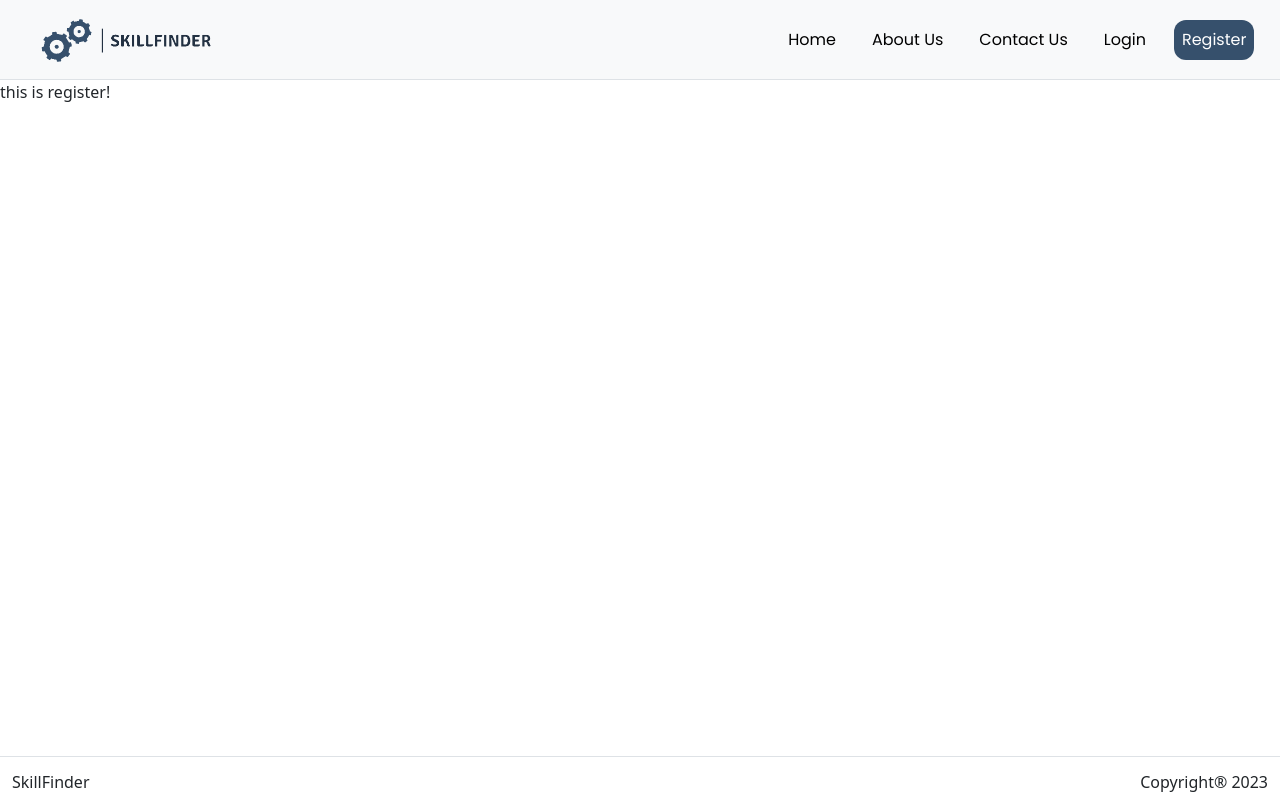
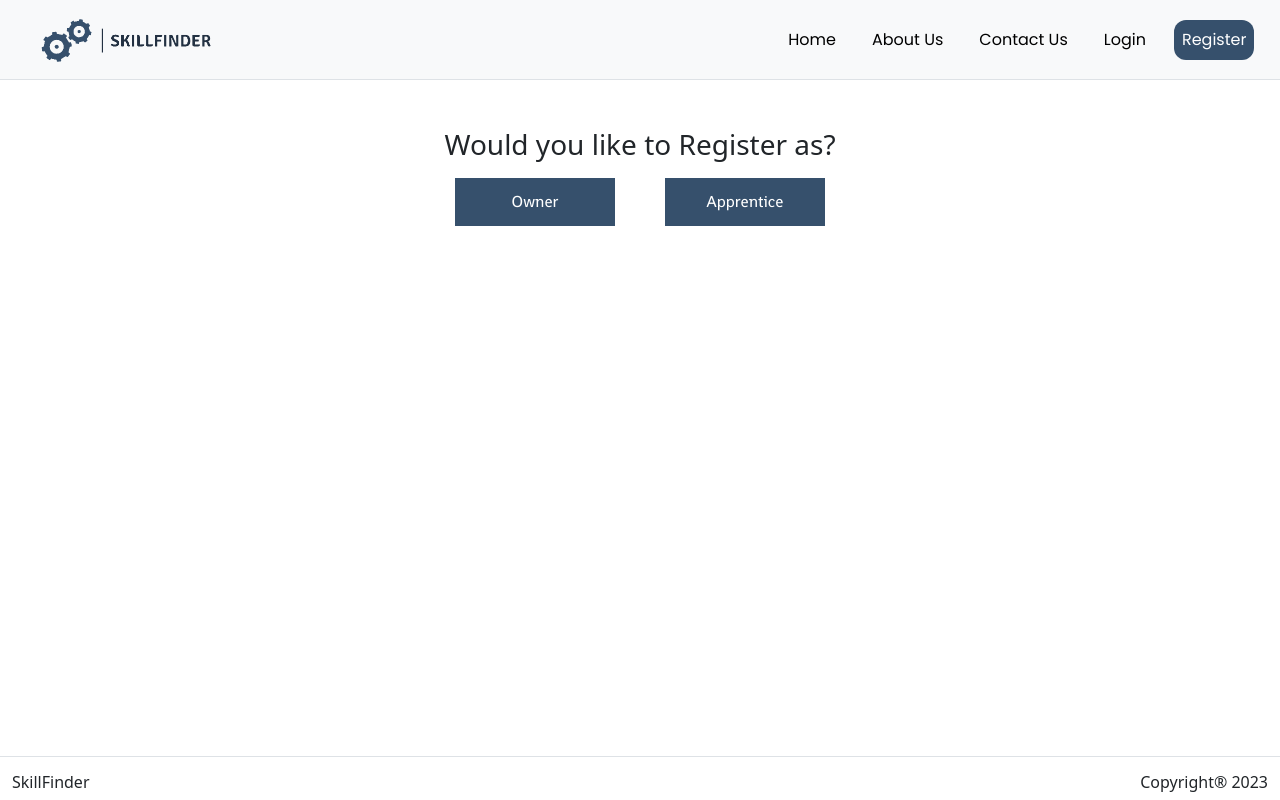
Before and after one commit to MohamadThaine/SkillFinder, a React (Create React App) app in the folder client/: page /Register in a window 1280 px wide. Built offline with nearby package versions, Linux system fonts and the light colour scheme.

Commit message:
start working in register page

```diff
--- /dev/null
+++ b/client/src/Assets/Styles/Register.css
@@ -0,0 +1,17 @@
+@font-face {
+    font-family: 'Shanti';
+    src: url(../Fonts/Shanti-Regular.ttf);
+}
+
+.register-type-btn{
+    border: none;
+    background-color: #36506C;
+    width: 10rem;
+    height: 3rem;
+    font-family: 'Shanti';
+    color: white;
+}
+
+.register-type-btn:nth-child(2){
+    margin-left: 50px;
+}
--- a/client/src/Pages/Register.js
+++ b/client/src/Pages/Register.js
@@ -1,7 +1,39 @@
+import { useState } from "react"
+import '../Assets/Styles/Register.css'
+
 function Register(){
+    const [isOwner, setIsOwner] = useState('');
+    return(
+        <div className="container text-center mt-5">
+            <h3>Would you like to Register as?</h3>
+            <div className="row mt-3 d-flex justify-content-center">
+                <button className="col-md-5 register-type-btn" onClick={() => setIsOwner('true')}>
+                    Owner
+                </button>
+                <button className="col-md-5 register-type-btn" onClick={() => setIsOwner('false')}>
+                    Apprentice
+                </button>
+            </div>
+            <div className="row mt-5">
+                {isOwner == 'true' && <RegisterForOwner />}
+                {isOwner == 'false' && <RegisterForApprentice />}
+            </div>
+        </div>
+    )
+}
+
+const RegisterForOwner = ({inputs}) => {
     return(
         <>
-         this is register!
+         Register For Owner
+        </>
+    )
+}
+
+const RegisterForApprentice = ({inputs}) => {
+    return(
+        <>
+         Register For Apprentice
         </>
     )
 }
```
Also changed, not shown: client/src/Hooks/useInput.js (added, +12 -0 lines).
